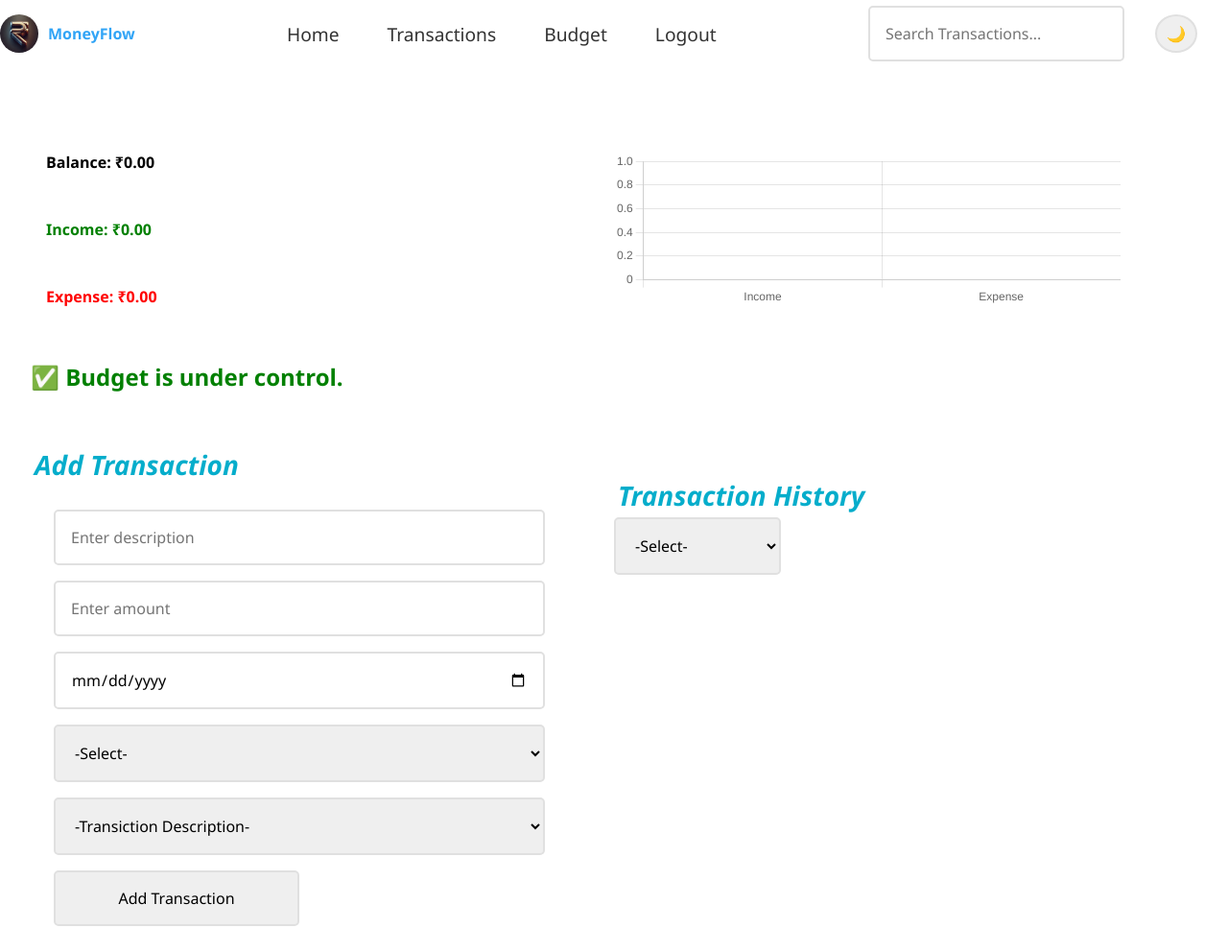
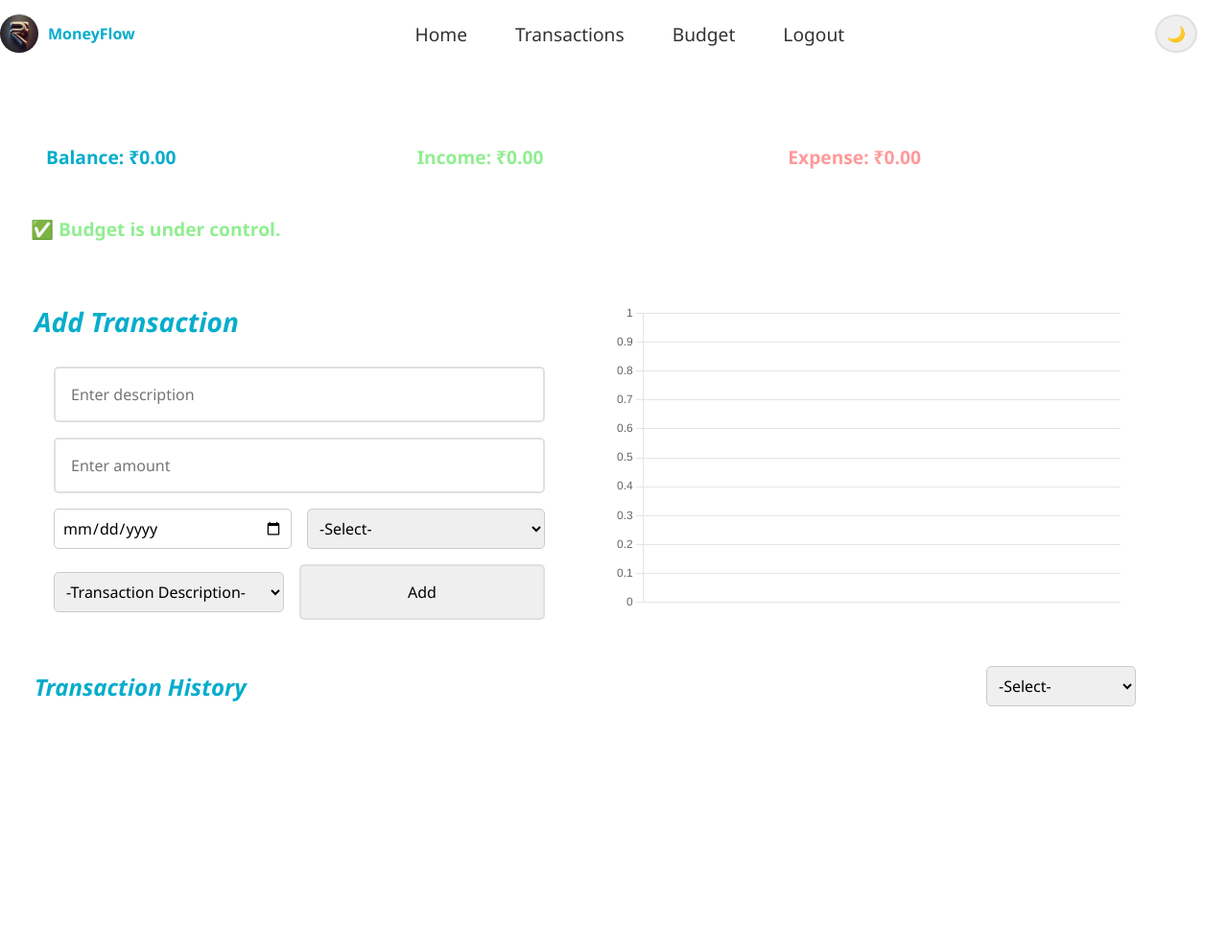
Before and after one commit to AbhiSingh924/expense-tracker, a plain HTML site: page main/main.html in a window 1280 px wide. Shown: the whole page at 96% size. After the commit the page ends 824 px from the top, so only its background shows below. Drawn offline with nearby package versions, Linux system fonts and the light colour scheme; no server answers.

Commit message:
updated UI

```diff
--- a/css/style.css
+++ b/css/style.css
@@ -11,7 +11,7 @@
   display: flex;
   justify-content: space-between;
   align-items: center;
-  color: #31a4f6;
+  color:rgb(5, 173, 203);
 }
 
 .dark {
@@ -56,7 +56,7 @@
   color: #31a4f6;
   cursor: pointer;
   transform: translateY(-3px);
-  font-size: x-large;
+  /* font-size: x-large; */
 }
 
 .dark .navbar .nav-links a {
@@ -109,26 +109,48 @@ h3 {
   border-radius: 5px;
 }
 
-h3:hover {
-  color: rgb(221, 143, 26);
-  background: rgba(245, 146, 238, 0.12);
+.summary {
+  display: grid;
+  grid-template-columns: repeat(auto-fit, minmax(300px, 1fr));
+  gap: .5rem;
+  margin-bottom: 1rem;
+  margin-top: 1rem;
+  font-size: 1.2rem;
 }
 
-.summary, .history {
+.history {
   display: grid;
-  grid-template-columns: repeat(auto-fit, minmax(300px, 1fr));
-  gap: 2rem;
+  grid-template-row: repeat(auto-fit, minmax(300px, 1fr));
+  gap: 1rem;
   margin-bottom: 1.5rem;
   margin-top: 1.5rem;
 }
 
+.history-header {
+  display: flex;
+  justify-content: space-between;
+  align-items: center;
+  margin-bottom: 1rem;
+}
+
+.history-header h3 {
+  margin: 0;
+  font-size: 1.5rem;
+}
+
+.history-header select {
+  padding: 0.5rem;
+  font-size: 1rem;
+  border: 1px solid #ccc;
+  border-radius: 5px;
+}
+
 .income, .expense, .balance, .chart-container, .right2 {
   padding: 1rem;
-  border-radius: 8px;
+  /* border-radius: 8px; */
   margin: 1rem 0;
   transition: transform 0.3s ease;
 }
-
 
 #transaction-form {
   display: grid;
@@ -144,12 +166,9 @@ input, select, button {
   font-size: 1rem;
   transition: all 0.3s ease;
 }
+
 button {
   width:50%;
-  /* border: 2px solid #e0e0e0;
-  border-radius: 5px;
-  font-size: 1rem;
-  transition: all 0.3s ease; */
   justify-content : center;
 }
 
@@ -164,7 +183,7 @@ button:hover {
   overflow-y: auto;
 }
 
-#transaction-list li, #budget-items li{
+#transaction-list li, #budget-items li {
   display: flex;
   justify-content: space-between;
   align-items: center;
@@ -227,6 +246,34 @@ h5 {
   transform: translateY(-2px);
 }
 
+.content {
+    display: grid;
+    grid-template-columns: 1fr 1fr; /* Two equal columns */
+    gap: 2rem;
+    margin-top: 2rem;
+}
+
+.chart-container {
+    display: flex;
+    justify-content: center;
+    align-items: center;
+}
+
+.form-row {
+    display: flex;
+    gap: 1rem;
+    align-items: center;
+}
+
+.form-row input,
+.form-row select {
+    padding: 0.5rem;
+    font-size: 1rem;
+    border: 1px solid #ccc;
+    border-radius: 5px;
+    flex: 1;
+}
+
 @media (max-width: 768px) {
   .container {
     margin: 1rem;
@@ -261,6 +308,20 @@ h5 {
     margin-left: 5%;
     margin-top: 2rem;
   }
+
+  .content {
+    display: flex;
+    flex-direction: column;
+    gap: 2rem;
+  }
+
+  .chart-container {
+    order: -1;
+  }
+
+  .left2 {
+    order: 0;
+  }
 }
 
 @media (max-width: 480px) {
--- a/export/export.css
+++ b/export/export.css
@@ -4,6 +4,7 @@
     padding: 0;
     box-sizing: border-box;
     font-family: 'Segoe UI', system-ui, sans-serif;
+
   }
 .navbar {
     height: 70px;
--- a/main/main.html
+++ b/main/main.html
@@ -11,72 +11,81 @@
         <div class="navbar" style="cursor: pointer;">
             <div class="logo">
                 <img src="../assets/image.png" alt="Expense Tracker Logo" class="logo-img">
-                <h4 class="logo-text" >MoneyFlow</h4>
+                <h4 class="logo-text">MoneyFlow</h4>
             </div>
-            <ul class="nav-links" >
+            <ul class="nav-links">
                 <li><a href="#summary">Home</a></li>
                 <li><a href="../report/report.html">Transactions</a></li>
                 <li><a href="../budget/budget.html">Budget</a></li>
-                <!-- <li><a href="../export/export.html">Export</a></li> -->
                 <li><a href="../index.html">Logout</a></li>
             </ul>
             <div class="nav-right">
-                <input type="text" placeholder="Search Transactions..." class="search-bar">
                 <img id="flag" src="" alt="Country Flag" class="flag-img">
                 <button id="theme-toggle" class="dark-mode-btn">🌙</button>
             </div>
         </div>
 
         <div class="container" id="main-container">
+            <!-- Summary Section -->
             <div class="summary" id="summary">
-                <div class="left">
-                    <div class="balance">
+                <div class="balance" style="color:rgb(5, 173, 203);">
                     <h4>Balance: ₹<span id="balance">0.00</span></h4>
                 </div>
-                    <div class="income" style="color: rgb(0,128,0);">
-                        <h4>  Income: <span id="income">0.00</span></h4>
+                <div class="income" style="color: #90ee90;">
+                    <h4>Income: <span id="income">0.00</span></h4>
                 </div>
-                    <div class="expense" style="color: rgb(255,0,0);">
+                <div class="expense" style="color: #ff9999;">
                     <h4>Expense: <span id="expense">0.00</span></h4>
                 </div>
             </div>
-                <div class="chart-container">
-                    <canvas id="expenseChart"></canvas>
-                </div>
-            </div>
+
+            <!-- Budget Alert Section -->
             <div id="budget-alert"></div>
-            <div class="history">
+
+            <!-- Left and Chart Section -->
+            <div class="content">
                 <div class="left2">
                     <h3>Add Transaction</h3>
                     <form id="transaction-form">
                         <input type="text" id="description" placeholder="Enter description" required>
                         <input type="number" id="amount" placeholder="Enter amount" required>
+                        <div class="form-row">
                             <input type="date" id="date" placeholder="Enter Date" required>
                             <select id="type">
                                 <option>-Select-</option>
                                 <option value="income">Income</option>
                                 <option value="expense">Expense</option>
                             </select>
+                        </div>
+                        <div class="form-row">
                             <select id="type">
-                            <option value="description">-Transiction Description-</option>
+                                <option value="description">-Transaction Description-</option>
                                 <option value="income">Income</option>
                                 <option value="needs">Needs</option>
                                 <option value="work">Work</option>
-                            <option value="expense">saving</option>
+                                <option value="expense">Saving</option>
                             </select>
-                        <button type="submit">Add Transaction</button>
+                            <button type="submit">Add</button>
+                        </div>
                     </form>
                 </div>
-                <div class="right2">
-                    <h3 id="Transaction"> Transaction History</h3>
+                <div class="chart-container">
+                    <canvas id="expenseChart"></canvas>
+                </div>
+            </div>
+
+            <!-- Transaction History Section -->
+            <div class="history">
+                  <div class="history-header">
+                    <h3 id="Transaction">Transaction History</h3>
                     <select id="sort">
-                        <option >-Select-</option>
+                        <option>-Select-</option>
                         <option value="date">Sort by Date</option>
                         <option value="amount">Sort by Amount</option>
                         <option value="type">Sort by Type</option>
                     </select>
+                </div>
                 <ul id="transaction-list"></ul>
-                </div>
             </div>
         </div>
         <script src="script.js"></script>
--- a/main/script.js
+++ b/main/script.js
@@ -34,7 +34,7 @@ function renderTransactions() {
     transactionList.innerHTML = "";
     transactions.forEach((t, index) => {
         const li = document.createElement("li");
-        li.innerHTML = `<span style="color: ${t.type === "income" ? "green" : "red"}">
+        li.innerHTML = `<span style="color: ${t.type === "income" ? "#90ee90" : "#ff6666"}">
                             ${t.description}: ₹${t.amount}
                         </span>
                         <span style="color:rgba(46, 51, 51, 0.81);">${t.date}</span>
@@ -80,12 +80,12 @@ transactionForm.addEventListener("submit", function (e) {
 // ADDING BAR CHART FOR INCOME VS EXPENSE
 var ctx = document.getElementById("expenseChart").getContext("2d");
 var expenseChart = new Chart(ctx, {
-    type: "bar",
+    type: "pie",
     data: {
         labels: ["Income", "Expense"],
         datasets: [{
             data: [0, 0],
-            backgroundColor: ["green", "red"]
+            backgroundColor: ["#90ee90", "#ff6666"]
         }]
     },
     options: {
@@ -121,22 +121,22 @@ function updateChart() {
 
     if (income >= 0 && expense > income) {
         budgetAlertEl.innerHTML = "⚠️ <b>BUDGET EXCEEDED:</b> Your expenses have crossed your income!";
-        budgetAlertEl.style.color = "red";
+        budgetAlertEl.style.color = "#ff6666";
         budgetAlertEl.style.fontWeight = "bold";
-        budgetAlertEl.style.fontSize = "2rem";
+        budgetAlertEl.style.fontSize = "1.5rem";
 
     }
     else if (income > 0 && expense > income * 0.7) {
         budgetAlertEl.innerHTML = "⚠️ <b>BUDGET EXCEEDED:</b> Your expenses have crossed 70% of your income!";
-        budgetAlertEl.style.color = "red";
+        budgetAlertEl.style.color = "#f99999";
         budgetAlertEl.style.fontWeight = "bold";
-        budgetAlertEl.style.fontSize = "2rem";
+        budgetAlertEl.style.fontSize = "1.5rem";
     }
     else {
         budgetAlertEl.innerHTML = "✅ <b>Budget is under control.</b>";
-        budgetAlertEl.style.color = "green";
+        budgetAlertEl.style.color = "#90ee90";
         budgetAlertEl.style.fontWeight = "bold";
-        budgetAlertEl.style.fontSize = "1.5rem";
+        budgetAlertEl.style.fontSize = "1.2rem";
     }
 
 
--- a/report/report.css
+++ b/report/report.css
@@ -4,6 +4,7 @@
   padding: 0;
   box-sizing: border-box;
   font-family: 'Segoe UI', system-ui, sans-serif;
+
 }
 
 .navbar {
```
Also changed, not shown: budget/budget.html (+0 -2 lines). Lines whose indentation alone changed are shown as unchanged.
